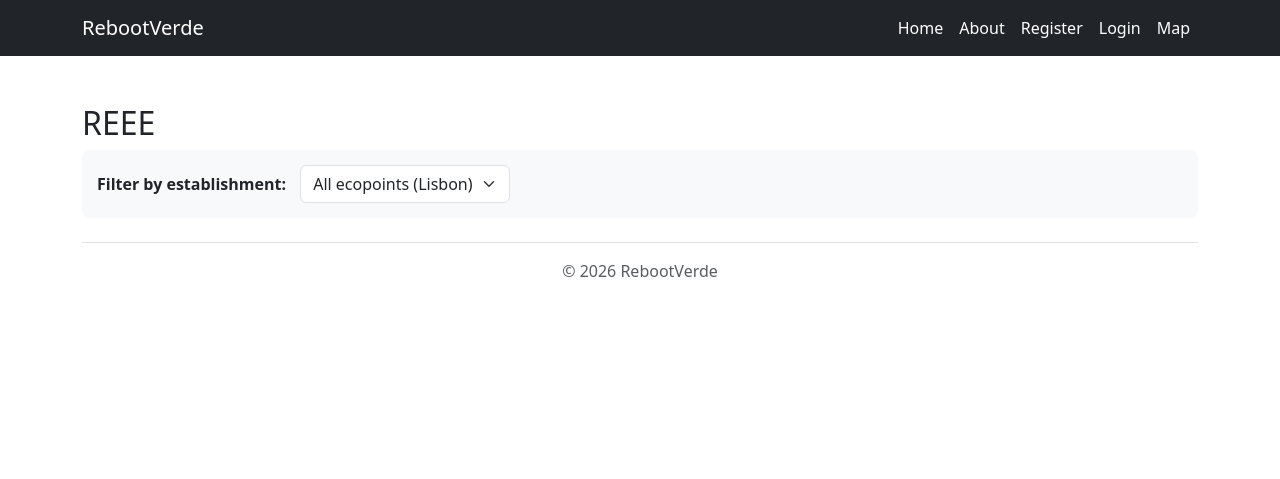
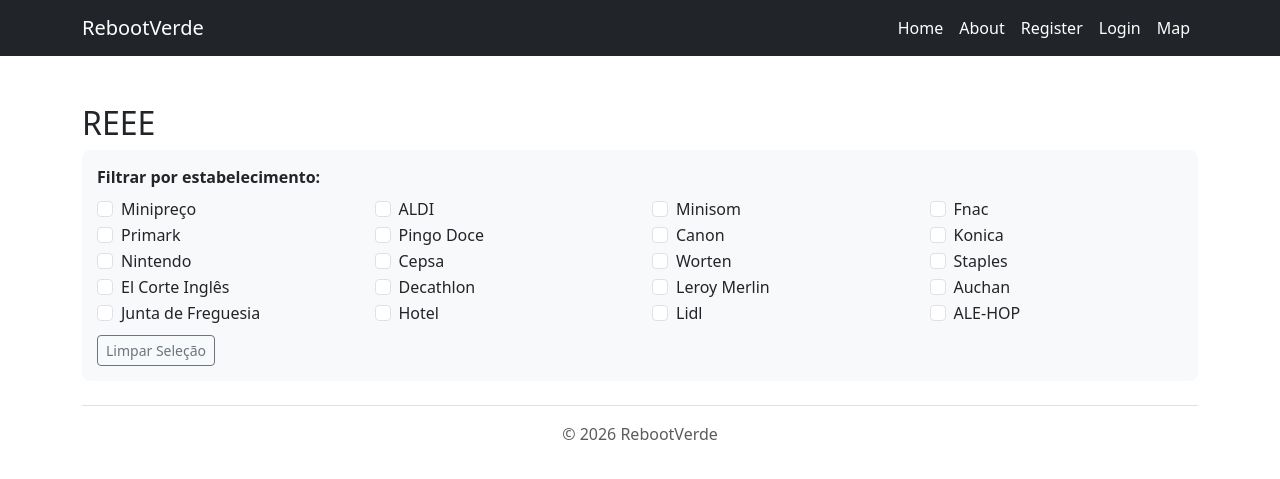
Before and after one commit to leo-snczki/RebootVerde, a Django app: page /maps/recycle-map/ in a window 1280 px wide. Shown: the top 479 px of the page. Run offline with Django 4.2, Linux system fonts and the light colour scheme; parts of the project's set-up code (start-up, migrations or seed data) failed here and were passed over; some libraries are stand-ins or nearby versions.

Commit message:
Refactor brand filtering in recycle map: replace dropdown with checkboxes and update data loading logic

```diff
--- a/maps/templates/maps/recycle_map.html
+++ b/maps/templates/maps/recycle_map.html
@@ -19,23 +19,25 @@
         background: #f8f9fa;
         border-radius: 8px;
     }
-    #brand-filter {
-        width: auto;
-        display: inline-block;
-        margin-left: 10px;
-    }
 </style>
 
 <h2>REEE</h2>
 
 <div class="controls">
-    <label for="brand-filter"><b>Filter by establishment:</b></label>
-    <select id="brand-filter" class="form-select">
-        <option value="all">All ecopoints (Lisbon)</option>
+    <label class="form-label"><b>Filtrar por estabelecimento:</b></label>
+    <div class="row" id="brand-checkboxes">
         {% for brand in brands %}
-        <option value="{{ brand }}">{{ brand }}</option>
+        <div class="col-md-3 col-sm-6">
+            <div class="form-check">
+                <input class="form-check-input brand-checkbox" type="checkbox" value="{{ brand }}" id="check-{{ forloop.counter }}">
+                <label class="form-check-label" for="check-{{ forloop.counter }}">
+                    {{ brand }}
+                </label>
+            </div>
+        </div>
         {% endfor %}
-    </select>
+    </div>
+    <button id="clear-filters" class="btn btn-sm btn-outline-secondary mt-2">Limpar Seleção</button>
 </div>
 
 {% leaflet_map "map" callback="window.initMap" %}
@@ -44,10 +46,13 @@
     var mapInstance;
     var geojsonLayer;
 
-    function load_data(brand) {
+    function load_data(brands) {
         let url = "{% url 'points-api' %}";
-        if (brand !== 'all') {
-            url += `?brand=${encodeURIComponent(brand)}`;
+
+        if (brands && brands.length > 0) {
+            let params = new URLSearchParams();
+            brands.forEach(b => params.append('brand', b));
+            url += '?' + params.toString();
         }
 
         fetch(url)
@@ -74,12 +79,27 @@
             .catch(error => console.error('Error:', error));
     }
 
+    function getSelectedBrands() {
+        const checked = document.querySelectorAll('.brand-checkbox:checked');
+        return Array.from(checked).map(cb => cb.value);
+    }
+
     function initMap(map, options) {
         mapInstance = map;
-        load_data('all');
 
-        document.getElementById('brand-filter').addEventListener('change', function (e) {
-            load_data(e.target.value);
+        load_data([]);
+
+        const checkboxes = document.querySelectorAll('.brand-checkbox');
+        checkboxes.forEach(cb => {
+            cb.addEventListener('change', function() {
+                const selected = getSelectedBrands();
+                load_data(selected);
+            });
+        });
+
+        document.getElementById('clear-filters').addEventListener('click', function() {
+            checkboxes.forEach(cb => cb.checked = false);
+            load_data([]);
         });
     }
 </script>
--- a/maps/urls.py
+++ b/maps/urls.py
@@ -3,5 +3,5 @@
 
 urlpatterns = [
     path("recycle-map/", views.recycle_map_view, name='maps'),
-    path('api/eco-points/', views.api_pontos_geojson, name='points-api'),
+    path('api/eco-points/', views.api_pins_geojson, name='points-api'),
 ]
--- a/maps/views.py
+++ b/maps/views.py
@@ -3,6 +3,7 @@
 from .models import PontoRecolha
 import json
 from django.http import JsonResponse
+from django.db.models import Q
 
 BRANDS_REEE = ["Minipreço", "ALDI", "Minisom", "Fnac", "Primark", "Pingo Doce", "Canon", "Konica", "Nintendo", "Cepsa", "Worten", "Staples", "El Corte Inglês", "Decathlon", "Leroy Merlin", "Auchan", "Junta de Freguesia", "Hotel", "Lidl", "ALE-HOP" ] # dps coloco mais
 
@@ -11,19 +12,24 @@
         'brands': BRANDS_REEE
     })
 
-def api_pontos_geojson(request):
+def api_pins_geojson(request):
+    selected_brandscionadas = request.GET.getlist('brand')
 
-    brand_selecionada = request.GET.get('brand')
+    pins = PontoRecolha.objects.filter(localidade__iexact="lisboa")
 
-    pontos = PontoRecolha.objects.filter(localidade__iexact="lisboa")
+    # Se houver marcas selecionadas, construímos uma consulta dinâmica
+    # Usamos o objeto Q para acumular filtros com o 'OR'
+    if selected_brandscionadas:
+        brand_filter = Q()
 
-    if brand_selecionada in BRANDS_REEE:
-        pontos = pontos.filter(descricao__icontains=brand_selecionada)
+        for brand in selected_brandscionadas:
+            brand_filter |= Q(descricao__icontains=brand)
 
+        pins = pins.filter(brand_filter)
 
     geojson_data = serialize(
         'geojson',
-        pontos[:500], # tem 475 em lisboa mas ok
+        pins[:500], # tem 475 em lisboa mas ok
         geometry_field='geom',
         fields=('descricao', 'morada', 'localidade')
     )
```
